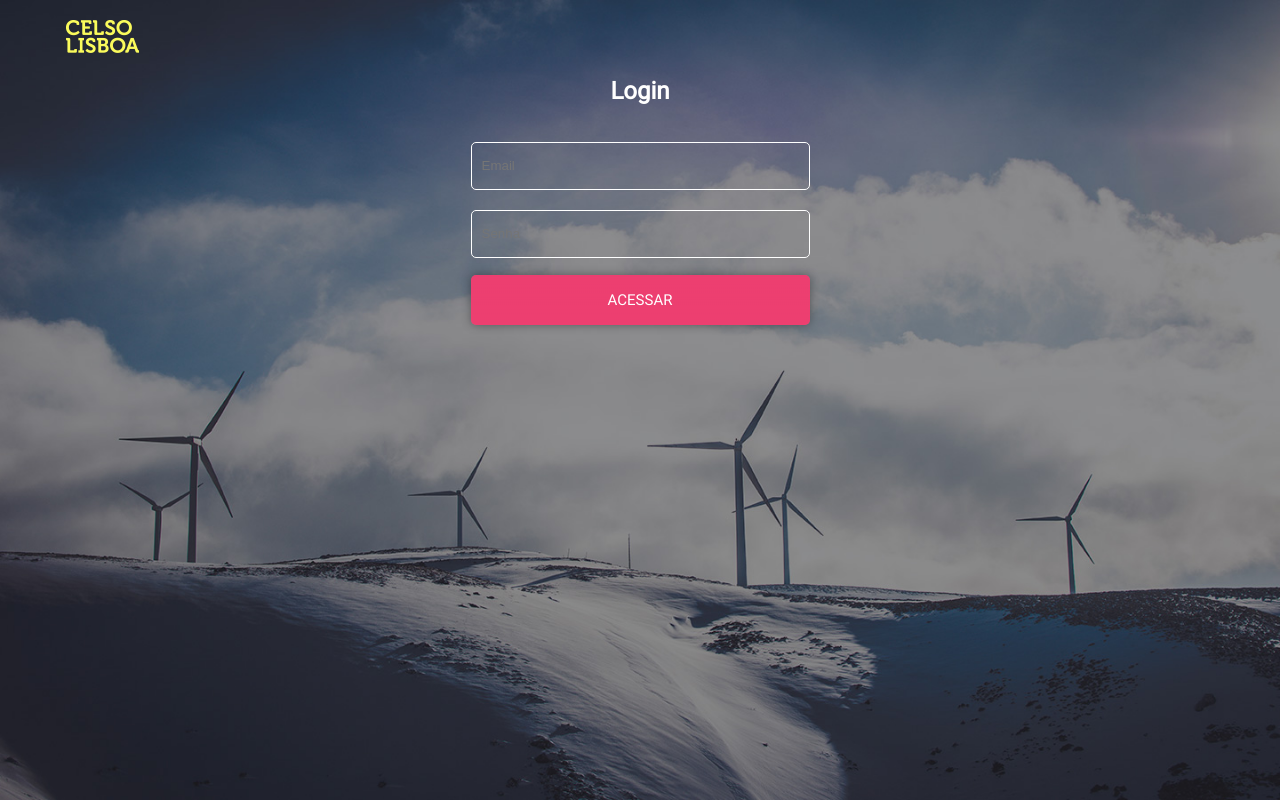
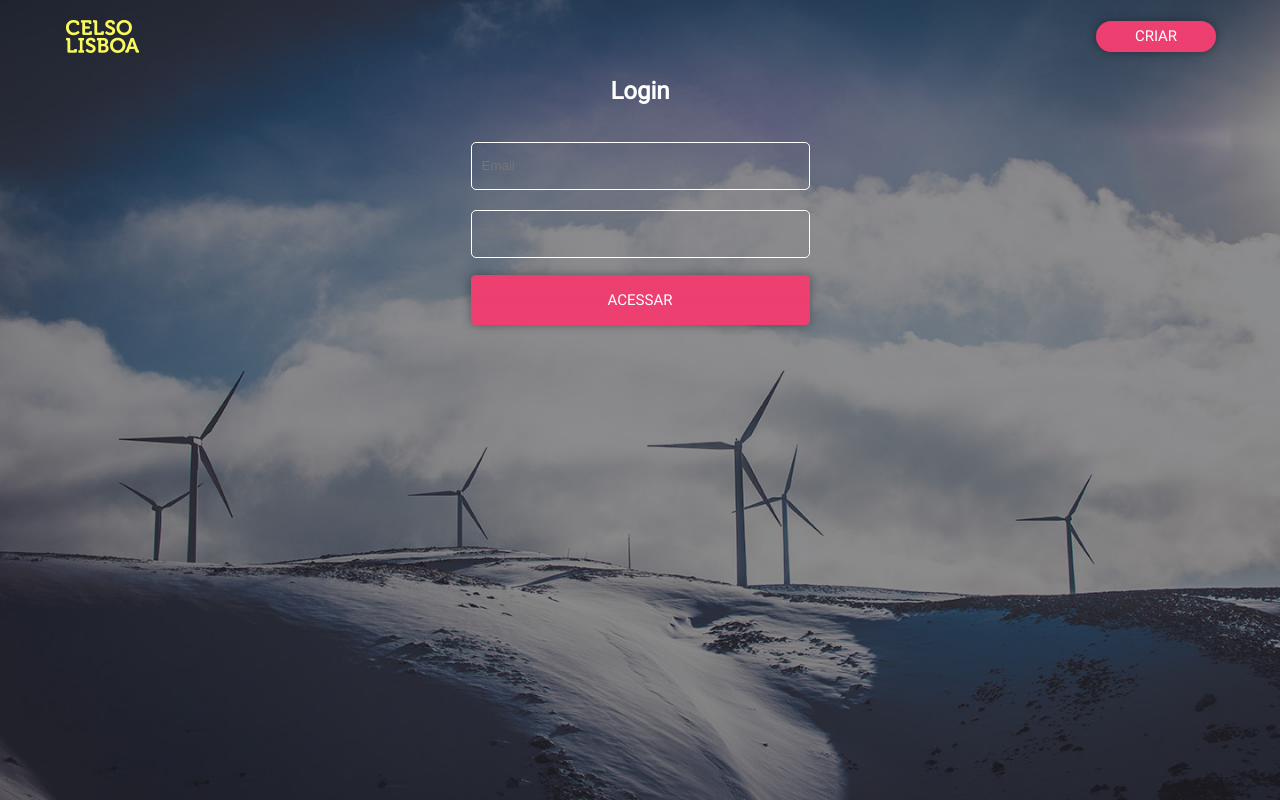
Before and after one commit to celsolisboa/desafio-frontend, an Angular app in the folder celsoLisboa-app/: page / in a window 1280 px wide. Built offline with nearby package versions, Linux system fonts and the light colour scheme; a web font is replaced by a local one.

Commit message:
Adicionado o botão de criar curso (front)

```diff
--- a/celsoLisboa-app/src/app/header/header.component.html
+++ b/celsoLisboa-app/src/app/header/header.component.html
@@ -1,5 +1,6 @@
 <header>
   <section class="header">
     <a href="#" class="logo"></a>
+    <a href="#" class="btn btn_login btn_radius_100 criar">criar</a>
   </section>
 </header>
--- a/celsoLisboa-app/src/assets/css/_forms.scss
+++ b/celsoLisboa-app/src/assets/css/_forms.scss
@@ -39,6 +39,15 @@
   &.btn_radius {
     @include border-radius(5px);
   }
+  &.btn_radius_100{
+    @include border-radius(100px);
+  }
+  &.criar{
+    width: 120px;
+    height: 31px;
+    text-decoration: none;
+    margin-top:0;
+  }
   &.btn_block {
     width: 100%;
   }
--- a/celsoLisboa-app/src/assets/css/components/_header.scss
+++ b/celsoLisboa-app/src/assets/css/components/_header.scss
@@ -1,4 +1,8 @@
 .header{
+  @include flexbox;
+  @include justify-content(space-between);
+  @include align-items(center);
+
   .logo{
     @include flexbox;
     width: 77px;
```
